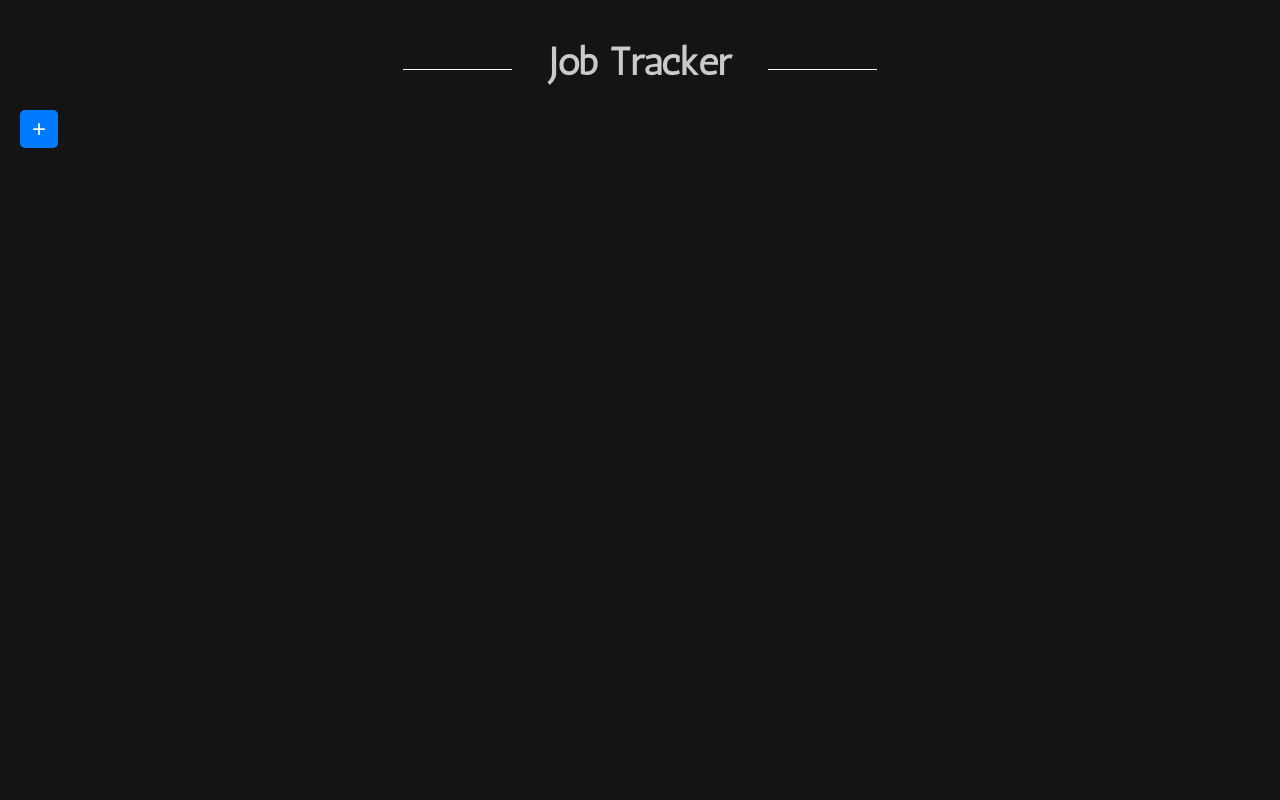
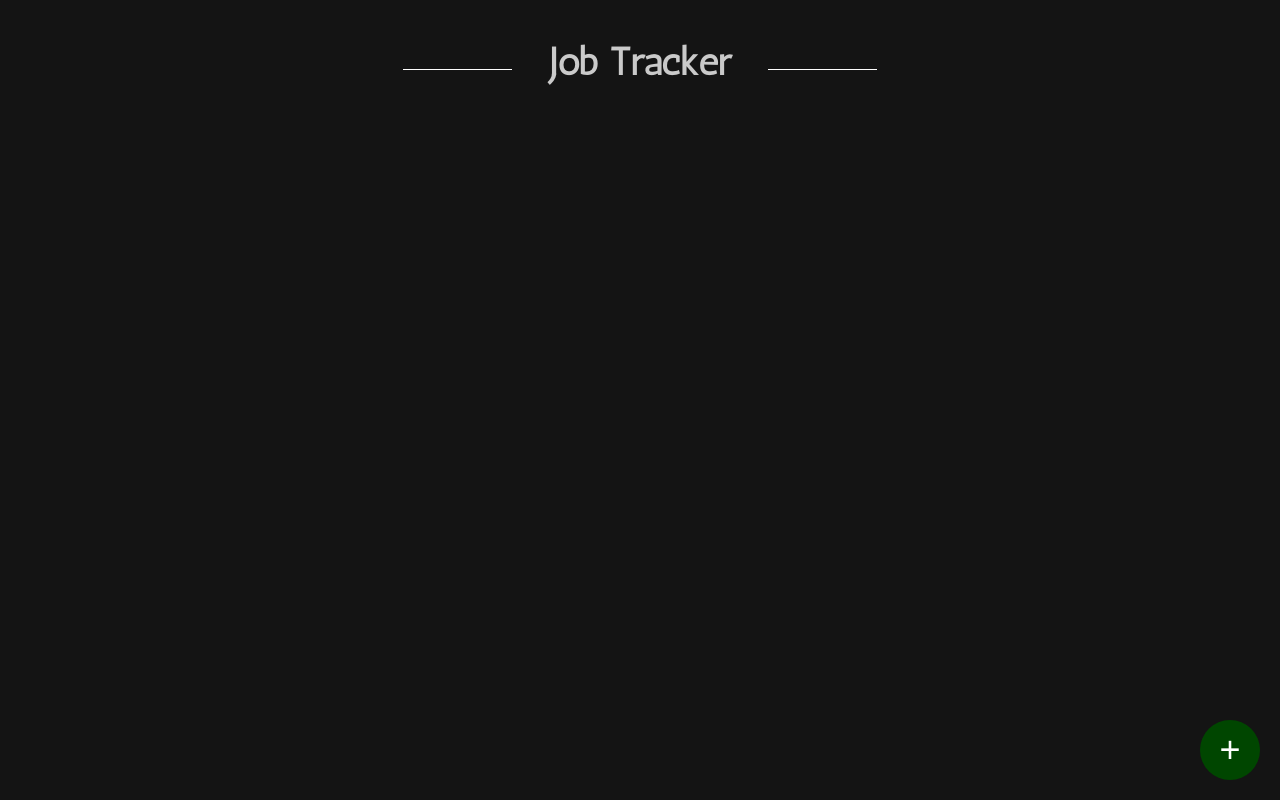
Before and after one commit to Alex-Lalov/jobTracker, a React (Create React App) app in the folder react_track/: page / in a window 1280 px wide. Built offline with nearby package versions, Linux system fonts and the light colour scheme.

Commit message:
Added simple overlay for form

```diff
--- a/react_track/src/App.css
+++ b/react_track/src/App.css
@@ -51,8 +51,8 @@ body {
 
 /* Button styles */
 button {
-  background-color: #007bff;
-  color: white;
+  background-color: rgb(103, 103, 103);
+  color: rgb(255, 255, 255);
   border: none;
   padding: 10px;
   border-radius: 5px;
@@ -67,13 +67,6 @@ button.add-button {
 .App {
   font-family:'Trebuchet MS', Times, serif, sans-serif;
   margin: 20px;
-}
-
-.form-container{
-  background-color: rgba(255, 255, 255, 0.1);
-  border-radius: 12px;
-  padding: 15px;
-  margin: 10px;
 }
 
 .cards-body {
@@ -134,3 +127,63 @@ button.add-button {
   text-align: right;
   font-style: italic;
 }
+
+.form {
+  position: relative;
+}
+
+.circular-button {
+  position: fixed;
+  right: 20px;
+  bottom: 20px;
+  width: 60px;
+  height: 60px;
+  border-radius: 50%;
+  background: rgb(0, 70, 0);
+  color: white;
+  font-size: 36px;
+  display: flex;
+  align-items: center;
+  justify-content: center;
+  z-index: 1;
+}
+
+.overlay {
+  position: fixed;
+  right: 20px;
+  bottom: 100px;
+  width: 20%;
+  height: 45%;
+  background: rgba(0, 0, 0, 0.3);
+  border-radius: 10px;
+  z-index: 0;
+}
+
+.overlay form {
+  display: flex;
+  flex-direction: column;
+  height: 100%;  /* take full height of overlay */
+}
+
+.overlay input[type="text"] {
+  background: transparent;
+  color: white;
+  width: 90%;
+  box-sizing: border-box;
+  border: 1px rgba(0, 0, 0, 0.7);
+  padding: 10px;
+  margin: 10px;
+}
+
+.overlay input[type="text"]:focus {
+  outline: none;
+}
+
+.overlay input[type="text"]::placeholder {
+  color: rgba(255, 255, 255, 0.5);
+}
+
+.overlay button[type="submit"] {
+  margin-top: auto;
+  align-self: flex-end;
+}
--- a/react_track/src/App.js
+++ b/react_track/src/App.js
@@ -13,7 +13,8 @@ function App() {
     description: '',
     status: ''
   });
-  const [showForm, setShowForm] = useState(false);
+
+  const [isOverlayOpen, setIsOverlayOpen] = useState(false);
 
   useEffect(() => {
     // You can load initial entries here from a database/API if needed
@@ -34,7 +35,7 @@ function App() {
       description: '',
       status: ''
     })
-    setShowForm(false);
+    setIsOverlayOpen(false);
   };
 
   const [mouseX, setMouseX] = useState(0);
@@ -69,11 +70,13 @@ function App() {
       <div className='flex-container'>
         <h1 className='h1-title'>Job Tracker</h1>
       </div>
-      <button className='add-button' onClick={() => setShowForm(!showForm)}>+</button>
-      {showForm && <EntryForm newEntry={newEntry} setNewEntry={setNewEntry} handleAddEntry={handleAddEntry}/>}
       <br />
       <div className='cards-body'>
         <EntryList entries={entries}/>
+      </div>
+      <div className='form'>
+        <button className='circular-button' onClick={() => setIsOverlayOpen(!isOverlayOpen)}>+</button>
+        {isOverlayOpen && <EntryForm newEntry={newEntry} setNewEntry={setNewEntry} handleAddEntry={handleAddEntry}/>}
       </div>
     </div>
   );
--- a/react_track/src/EntryForm.js
+++ b/react_track/src/EntryForm.js
@@ -1,6 +1,6 @@
 export default function EntryForm({ newEntry, setNewEntry, handleAddEntry }) {
     return(
-        <div className='form-container'>
+        <div className='overlay'>
             <form onSubmit={handleAddEntry}>
             <input
                 type="text"
@@ -15,8 +15,7 @@ export default function EntryForm({ newEntry, setNewEntry, handleAddEntry }) {
                 onChange={(e) => setNewEntry({...newEntry, job_title: e.target.value})}
             />
             <input
-                rows="4"
-                cols="50"
+                type="text"
                 placeholder="Description"
                 value={newEntry.description}
                 onChange={(e) => setNewEntry({...newEntry, description: e.target.value})}
@@ -28,7 +27,7 @@ export default function EntryForm({ newEntry, setNewEntry, handleAddEntry }) {
                 onChange={(e) => setNewEntry({...newEntry, status: e.target.value})}
             />
             <br />
-            <button type="submit">Add Entry</button>
+            <button type="submit">Create</button>
             </form>
         </div>
     )
```
